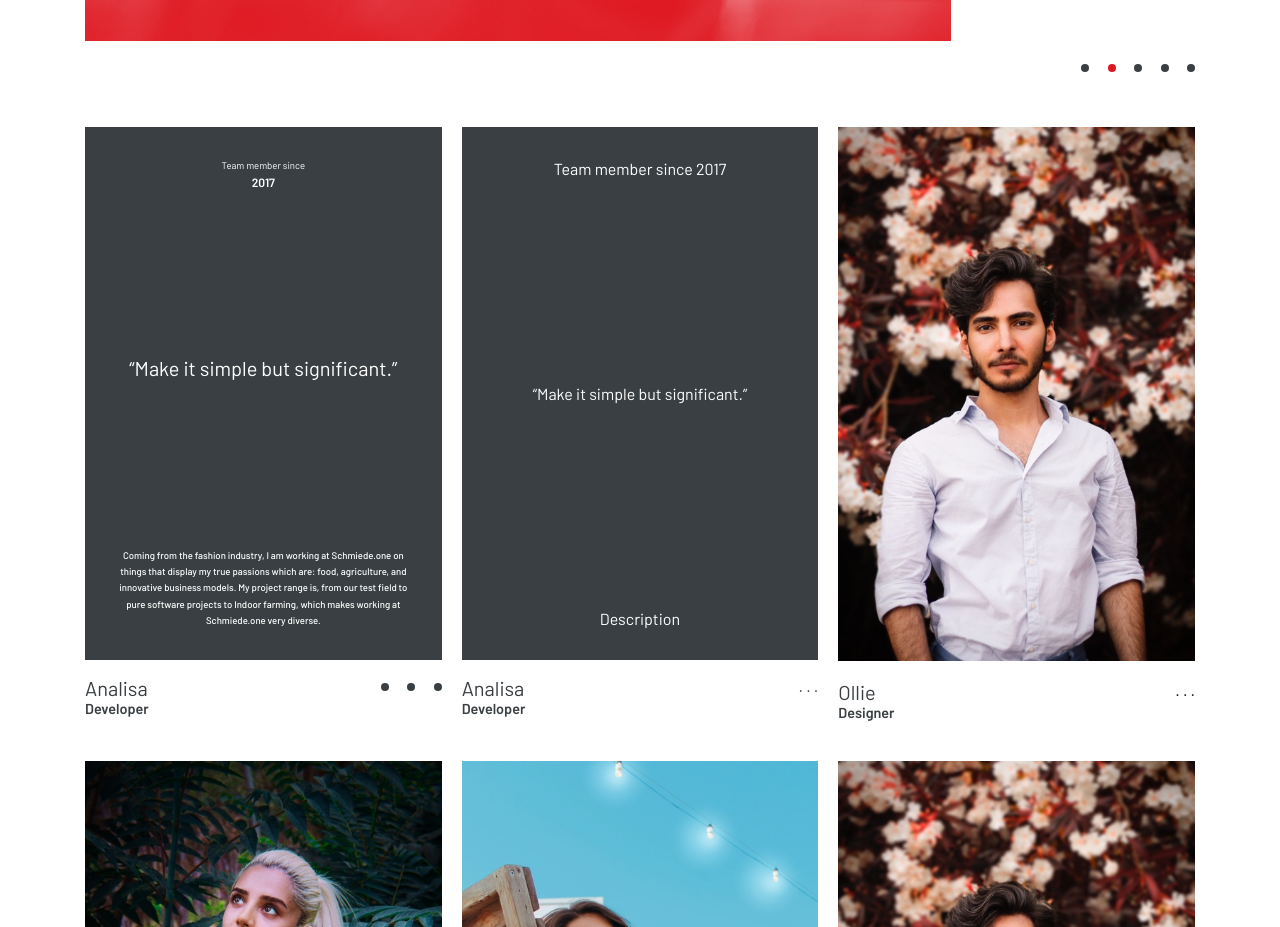
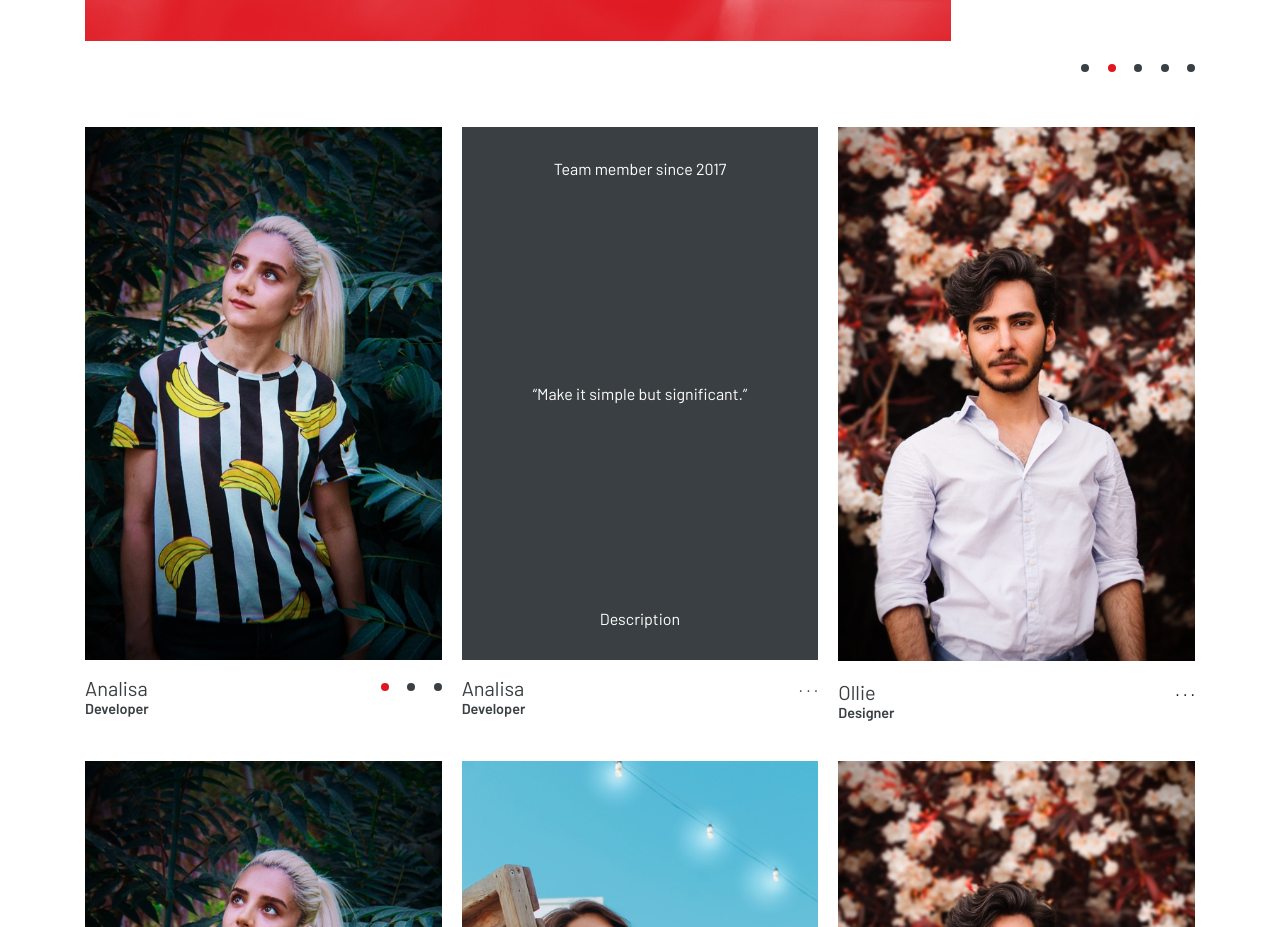
Before and after one commit to axlbert/schmiede-website-new, a Next.js app: page /about in a window 1280 px wide. Shown: the part 1400-2327 px from the top of the page. Built offline with nearby package versions, Linux system fonts and the light colour scheme.

Commit message:
init member card overlay changing

```diff
--- a/components/dot-controls/index.js
+++ b/components/dot-controls/index.js
@@ -2,14 +2,18 @@ import React from 'react';
 
 import './dot-controls.css';
 
-export default function DotControls({ length, activeIndex }) {
+export default function DotControls({ length, activeIndex, onClick }) {
   const renderDots = () => {
     const dots = [];
     for (let i = 0; i < length; i++) {
       const dotClassName = 'DotControl-Fill ' +
         (i === activeIndex && 'DotControl-Fill_active');
       dots.push(
-        <button key={i} className="DotControl">
+        <button
+          key={i}
+          className="DotControl"
+          onClick={ e => onClick(e, i) }
+        >
           <div className={dotClassName}></div>
         </button>
       );
--- a/components/member-card/index.js
+++ b/components/member-card/index.js
@@ -1,8 +1,11 @@
-import React from 'react';
+import React, { useState } from 'react';
 
 import './member-card.css';
 import DotControls from '../dot-controls';
 
+/**
+ * Member Card Professional Overlay component.
+ */
 function ProfessionalOverlay() {
   return (
     <div className="MemberCard-Professional Card-ImageOverlay Card-ImageOverlay_gray">
@@ -24,6 +27,9 @@ function ProfessionalOverlay() {
   );
 }
 
+/**
+ * Member Card Personal Overlay component.
+ */
 function PersonalOverlay() {
   return (
     <div className="MemberCard-Professional Card-ImageOverlay Card-ImageOverlay_red">
@@ -73,12 +79,18 @@ function PersonalOverlay() {
   );
 }
 
+/**
+ * Member Card component.
+ */
 export default function MemberCard() {
+  const [activeIndex, setActiveIndex] = useState(0);
+
   return (
     <div className="Card">
       <div className="Card-ImageWrapper">
         <img className="Card-Image" src="/about/member-2.jpg" />
-        <ProfessionalOverlay />
+        { activeIndex === 1 && <PersonalOverlay /> }
+        { activeIndex === 2 && <ProfessionalOverlay /> }
       </div>
       <div
         className="Card-Footer"
@@ -89,7 +101,11 @@ export default function MemberCard() {
           <div className="Card-Subtitle">Developer</div>
         </div>
         <div style={{ paddingTop: '0.15rem' }}>
-          <DotControls length={3} />
+          <DotControls
+            length={3}
+            activeIndex={activeIndex}
+            onClick={ (e, i) => setActiveIndex(i) }
+          />
         </div>
       </div>
     </div>
```
